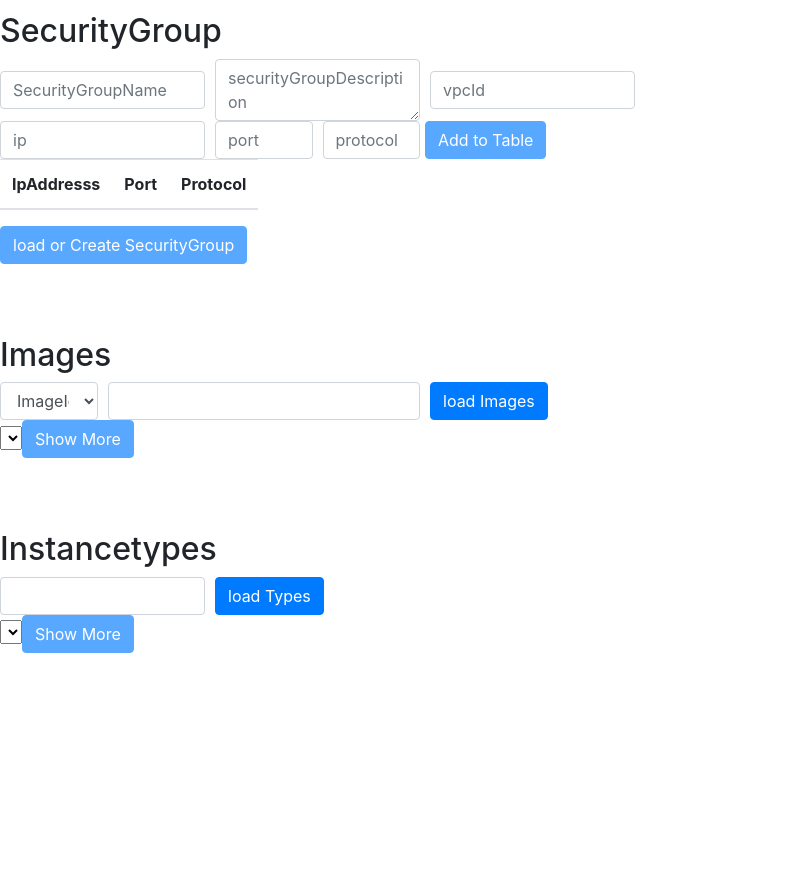
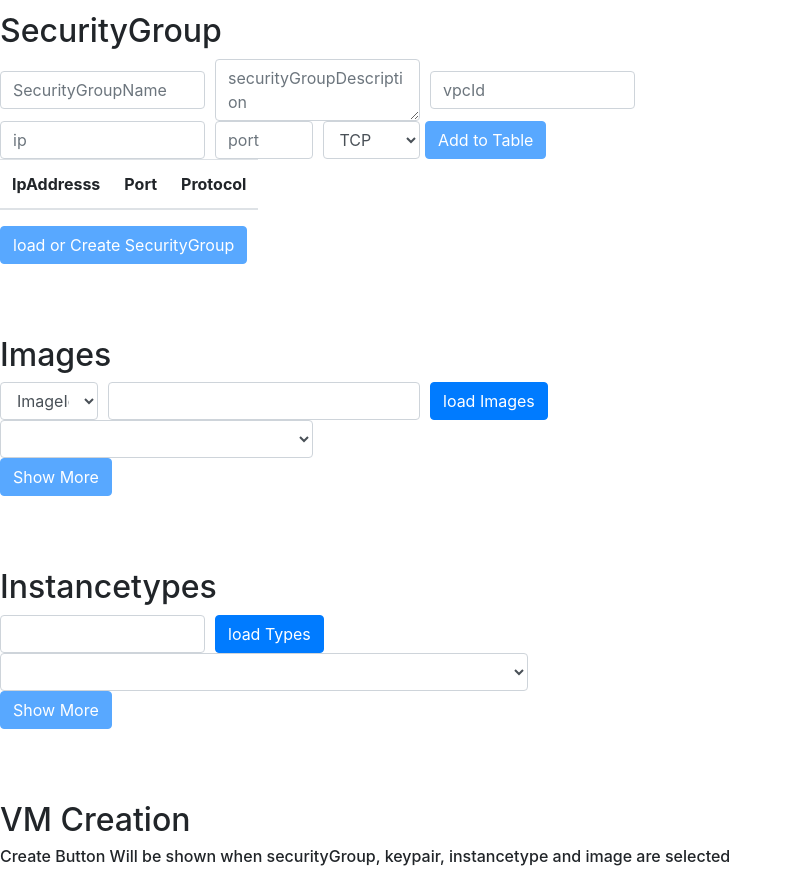
Before and after one commit to Kreidl/selfservice_multicloud, an Angular app in the folder frontend/: page /awsvmcreate in a window 1280 px wide. Shown: the part 200-1074 px from the top of the page, without its empty margins (0-792 px from the left). Before the commit the page ends 853 px from the top, so only its background shows below. Built offline with nearby package versions, Linux system fonts and the light colour scheme.

Commit message:
Implemented Vm Creation in Frontend

```diff
--- a/frontend/src/app/awsvm/awsvm.component.html
+++ b/frontend/src/app/awsvm/awsvm.component.html
@@ -42,8 +42,11 @@
         <div class="input-group col-sm-1">
           <input type="number" class="form-control" placeholder="port" formControlName="port" aria-label="port">
         </div>
-        <div class="input-group col-sm-1">
-          <input type="text" class="form-control" placeholder="protocol" formControlName="protocol" aria-label="protocol">
+        <div class="input-group col-sm-1" >
+          <select class="form-control" (change)="onProtocolChange($event)">
+            <option>TCP</option>
+            <option>UDP</option>
+          </select>
         </div>
         <input type="button" class="btn btn-primary" (click)="addToTable()" [disabled]="!(this.f.ip.value && this.f.port.value && this.f.protocol.value)" value="Add to Table" >
       </div>
@@ -105,10 +108,10 @@
       </div>
       <div class="form-row align-items-center">
         <div class="col-sm-3">
-          <select formcontrolName="selectedImage">
+          <select class="form-control" (change)="onImageChange($event)">
             <option value="0"></option>
             <ng-container *ngFor="let o of images | slice:0:displayNumImages; let i=index">
-              <option *ngIf="o.Description" [ngValue]="o.ImageId">{{o.Description}}</option>
+              <option *ngIf="o.Description" [value]="o.ImageId">{{o.Description}}</option>
             </ng-container>
           </select>
           <input type="button" class="btn btn-primary" (click)="increaseImagesBy(10)" [disabled]="!images" value="Show More" >
@@ -134,14 +137,27 @@
       </div>
       <div class="form-row align-items-center">
         <div class="col-sm-5">
-          <select formcontrolName="selectedtype">
+          <select class="form-control" (change)="onTypeChange($event)">
             <option value="0"></option>
             <ng-container *ngFor="let t of types | slice:0:displayNumTypes; let i=index">
-              <option  [ngValue]="t.instance_type">{{t.pretty_name}} - {{t.memory}} GB</option>
+              <option  [value]="t.instance_type">{{t.pretty_name}} - {{t.memory}} GB</option>
             </ng-container>
           </select>
           <input type="button" class="btn btn-primary" (click)="increaseTypesBy(10)" [disabled]="!types" value="Show More" >
         </div>
       </div>
     </div>
+    <br/><br/><br/>
+
+    <h2>VM Creation</h2>
+    <h6  [hidden]="(groupId && keypair && this.f.selectedtype.value && this.f.selectedImage.value)">Create Button Will be shown when securityGroup, keypair, instancetype and image are selected</h6>
+    <div [hidden]="!(groupId && keypair && this.f.selectedtype.value && this.f.selectedImage.value)">
+      <div class="form-row align-items-center">
+        <div class="col-auto">
+          <p *ngIf="!instanceId && instanceCreateInfo"><em>Creating VM</em></p>
+          <button type="submit" class="btn btn-primary">create VM</button>
+          <!--<input type="button" class="btn btn-primary" (click)="createVM()" value="create VM" >-->
+        </div>
+      </div>
+    </div>
   </form>
--- a/frontend/src/app/awsvm/awsvm.component.ts
+++ b/frontend/src/app/awsvm/awsvm.component.ts
@@ -1,14 +1,16 @@
 import { Component, OnInit } from '@angular/core';
+import { Router } from '@angular/router';
 import { FormBuilder, FormGroup, Validators, FormControl } from '@angular/forms';
 import { ImageService, ImageRequest, InstancetypeService, SecuritygroupService,
-  SecurityGroupRequestAuthorizeConfiguration, SecurityGroupRequest, KeypairService, KeyPairRequest } from '../api/aws/index';
+  SecurityGroupRequestAuthorizeConfiguration, SecurityGroupRequest,
+  KeypairService, KeyPairRequest, CreateVMService, VMRequest } from '../api/aws/index';
 import {Observable} from 'rxjs';
 
 @Component({
   selector: 'app-awsvm',
   templateUrl: './awsvm.component.html',
   styleUrls: ['./awsvm.component.css'],
-  providers: [ImageService, InstancetypeService, SecuritygroupService, KeypairService]
+  providers: [ImageService, InstancetypeService, SecuritygroupService, KeypairService, CreateVMService]
 })
 export class AwsvmComponent implements OnInit {
 
@@ -21,10 +23,12 @@ export class AwsvmComponent implements OnInit {
   displayNumTypes = 10;
   groupId: string = null;
   keypair: string = null;
+  instanceId: string= null;
   imagesSearchInfo = false;
   typesSearchInfo = false;
   securityGroupInfo = false;
   keypairSearchInfo = false;
+  instanceCreateInfo = false;
 
 
   authorizeConfig: Array<SecurityGroupRequestAuthorizeConfiguration> = [];
@@ -35,6 +39,8 @@ export class AwsvmComponent implements OnInit {
               private instancetypeService: InstancetypeService,
               private securitygroupService: SecuritygroupService,
               private keypairService: KeypairService,
+              private createVMService: CreateVMService,
+              private router: Router,
               private formBuilder: FormBuilder) { }
 
   ngOnInit() {
@@ -58,9 +64,26 @@ export class AwsvmComponent implements OnInit {
     this.typesSearchInfo = false;
     this.securityGroupInfo = false;
     this.keypairSearchInfo = false;
+    this.instanceCreateInfo = false;
   }
 
   onSubmit() {
+    this.instanceCreateInfo = true;
+
+    let vmRequest:VMRequest = {
+      imageId: this.f.selectedImage.value,
+      instanceType: this.f.selectedtype.value,
+      keyName: this.keypair,
+      securityGroups: [this.groupId]
+    };
+
+    this.createVMService.vmCreateVM(vmRequest).subscribe(
+      instance => {
+        this.router.navigate(['/']);
+      },
+      error => {
+        console.log(error);
+      });
 
   }
 
@@ -111,6 +134,17 @@ export class AwsvmComponent implements OnInit {
     this.newVMForm.controls['port'].setValue("");
     this.newVMForm.controls['protocol'].setValue("");
 
+  }
+  onProtocolChange($event){
+    this.newVMForm.controls['protocol'].setValue($event.target.options[$event.target.options.selectedIndex].text);
+  }
+
+  onImageChange($event){
+    this.newVMForm.controls['selectedImage'].setValue($event.target.options[$event.target.options.selectedIndex].value);
+  }
+
+  onTypeChange($event){
+    this.newVMForm.controls['selectedtype'].setValue($event.target.options[$event.target.options.selectedIndex].value);
   }
 
   loadInstanceTypes() {
@@ -188,7 +222,7 @@ export class AwsvmComponent implements OnInit {
       }
       this.keypairService.keypairLoadOrCreateKeyPair(keypairRequest).subscribe(
         keypair => {
-          this.keypair = keypair.keypairId;
+          this.keypair = this.f.keypairInput.value;
         },
         error => {
           console.log(error);
```
Also changed, not shown: 1 other file (tests, documents, lock files or other folders).
